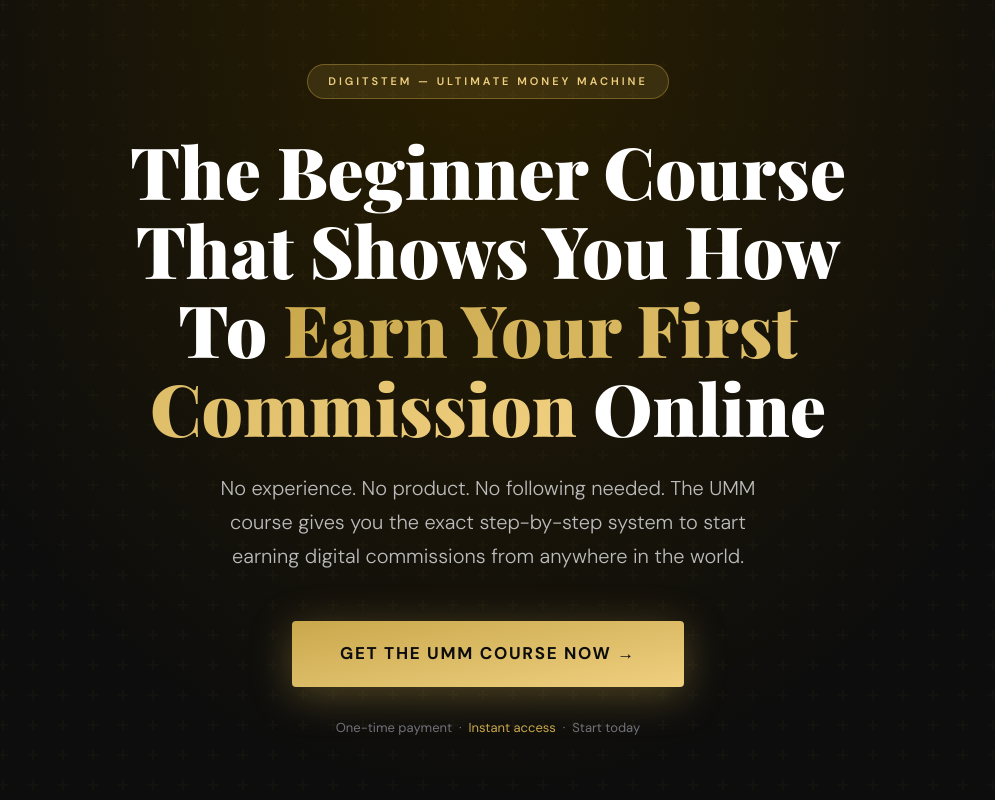
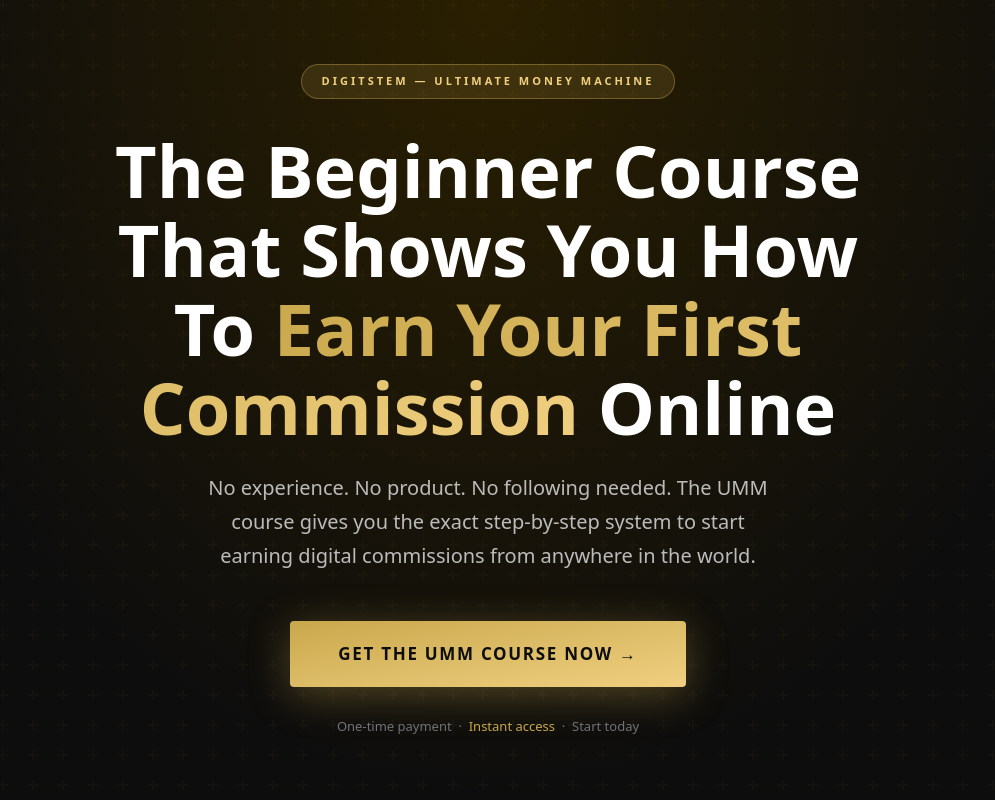
Before and after one commit to automatr101/LadyK, a Next.js app: page / in a window 1280 px wide. Shown: the top 800 px of the page, without its empty margins (152-1147 px from the left). Built offline with nearby package versions, Linux system fonts and the light colour scheme; a web font is replaced by a local one.

Commit message:
chore: fix css theme syntax and specify node version

```diff
--- a/app/globals.css
+++ b/app/globals.css
@@ -15,7 +15,7 @@
 }
 
 /* Tailwind v4 design tokens */
-@theme inline {
+@theme {
   --color-gold: #C9A84C;
   --color-gold-light: #F0D080;
   --color-dark: #0D0D0D;
--- a/package.json
+++ b/package.json
@@ -2,6 +2,9 @@
   "name": "affiliate-funnel",
   "version": "0.1.0",
   "private": true,
+  "engines": {
+    "node": ">=22"
+  },
   "scripts": {
     "dev": "next dev",
     "build": "next build",
```
